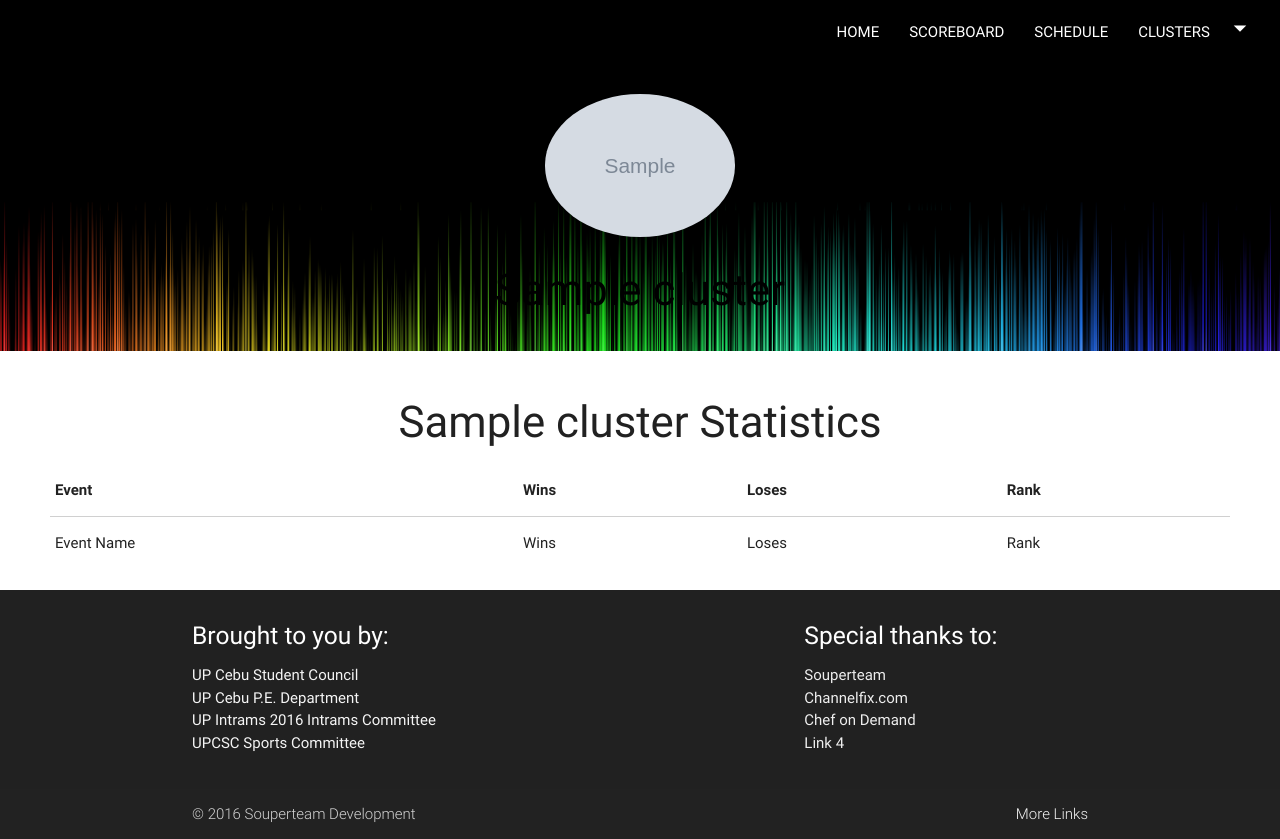
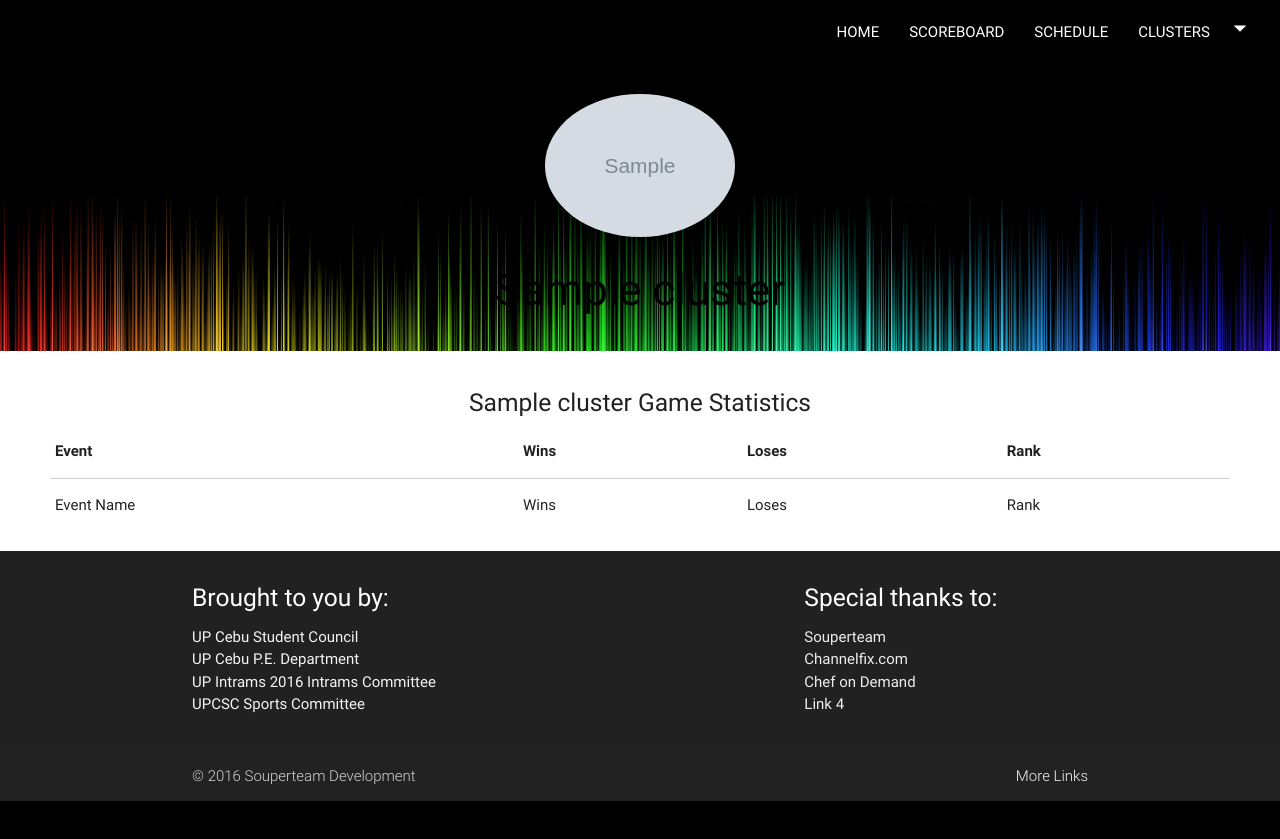
Before and after one commit to miriammariety/scoreboard, a Django app: page /cluster/sample in a window 1280 px wide. After the commit the page ends 801 px from the top, so only its background shows below. Run offline with Django 3.2, Linux system fonts and the light colour scheme; tables that the repository leaves empty hold one stand-in row (values such as "Sample post"); grey boxes marked "Sample" are stand-in pictures; some libraries are stand-ins or nearby versions.

Commit message:
nothing much

```diff
--- a/live/templates/live/specpages/clusterpage.html
+++ b/live/templates/live/specpages/clusterpage.html
@@ -16,7 +16,7 @@
   </div>
 </div>
 <div class="schedule-container">
-  <h3 class="center">{{cluster.team_name}} Statistics</h3>
+  <h5 class="center">{{cluster.team_name}} Game Statistics</h5>
   <table>
     <thead>
       <tr>
@@ -27,7 +27,7 @@
       </tr>
     </thead>
     <tbody>
-      {% include "live/specpages/clusterstat.html" %}
+      {% include "live/partials/clusterstat.html" %}
     </tbody>
   </table>
 </div>
```
Also changed, not shown: live/templates/live/partials/clusterstat.html (renamed from live/templates/live/specpages/clusterstat.html).
